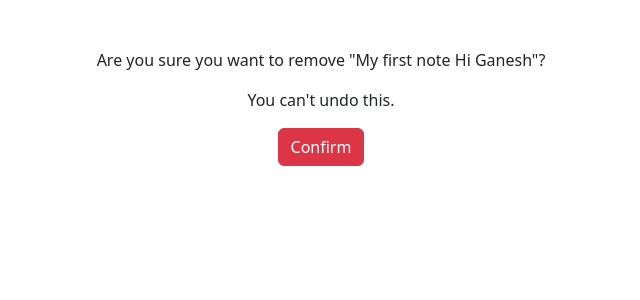
After one commit to TheGenius5000/Git-Test, a Django app: page /smart/writer/1/delete in a window 1280 px wide. The commit adds this page. Shown: the top 300 px of the page, without its empty margins (319-959 px from the left). Run offline with Django 4.2, Linux system fonts and the light colour scheme; data comes from the database, SQL or seed files in the repository.

Commit message:
Delete operation

```diff
--- a/writer/models.py
+++ b/writer/models.py
@@ -1,4 +1,5 @@
 from django.db import models
+from django.contrib.auth.models import User
 
 
 # Create your models here.
@@ -6,3 +7,4 @@ class Notes(models.Model):
     title = models.CharField(max_length=200)
     text = models.TextField()
     created_date = models.DateTimeField(auto_now_add=True)
+    user = models.ForeignKey(User, on_delete=models.CASCADE, related_name="notes")
--- /dev/null
+++ b/writer/templates/writer/notes_confirm_delete.html
@@ -0,0 +1,10 @@
+{% extends 'base.html' %}
+
+{% block content %}
+    <form method="POST">
+        {% csrf_token %}
+        <p>Are you sure you want to remove "{{ notes.title }}"? </p>
+        <p>You can't undo this.</p>
+        <input type="submit" class="btn btn-danger" value="Confirm">
+    </form>
+{% endblock %}
--- a/writer/templates/writer/notes_detail.html
+++ b/writer/templates/writer/notes_detail.html
@@ -6,4 +6,5 @@
     </div>
     <a href="{% url 'writer.list' %}" class="btn btn-secondary my-5">Back</a>
     <a href="{% url 'writer.update' pk=note.id %}" class="btn btn-secondary">Edit</a>
+    <a href="{% url 'writer.delete' pk=note.id %}" class="btn btn-danger">Delete</a>
 {% endblock %}
```
